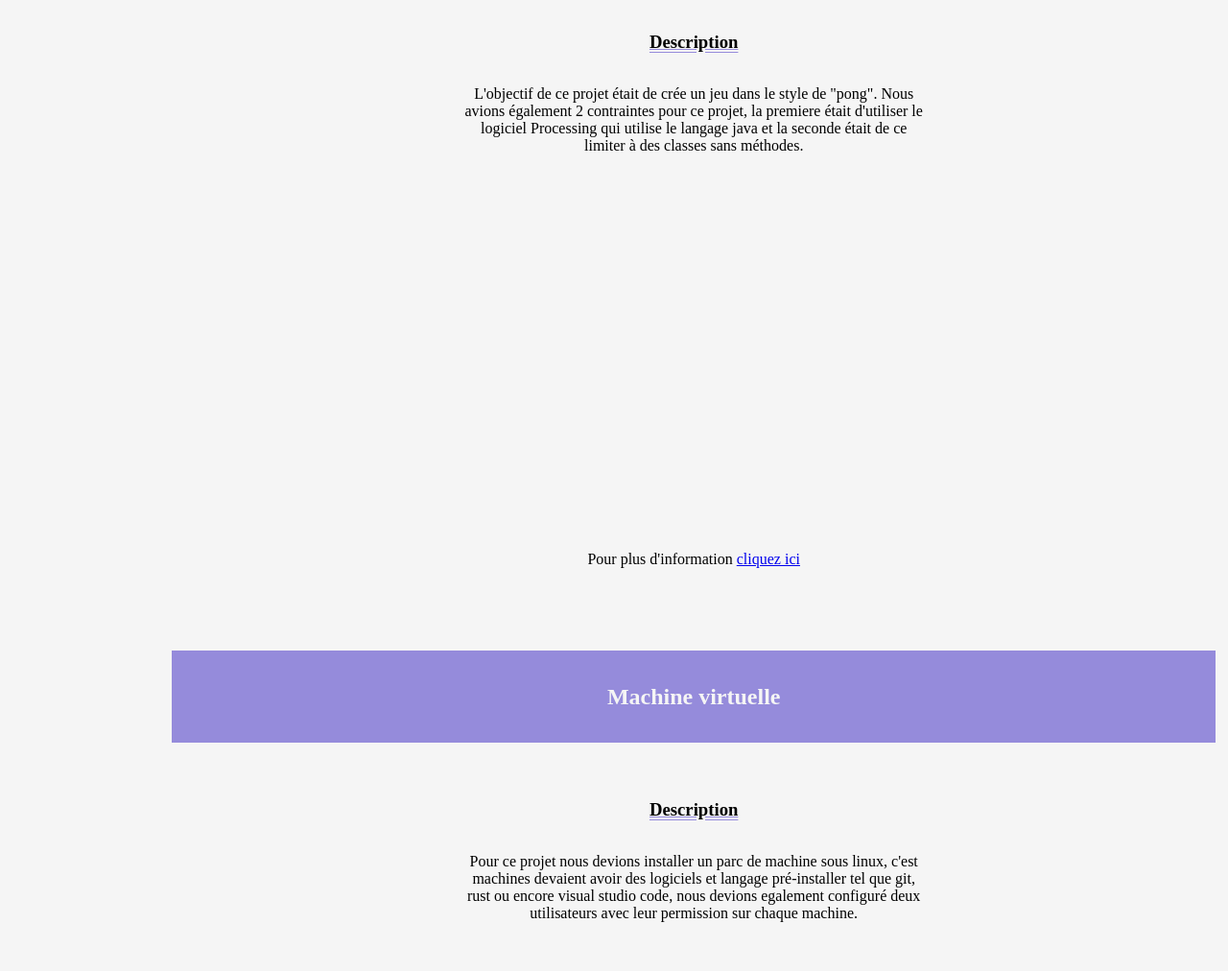
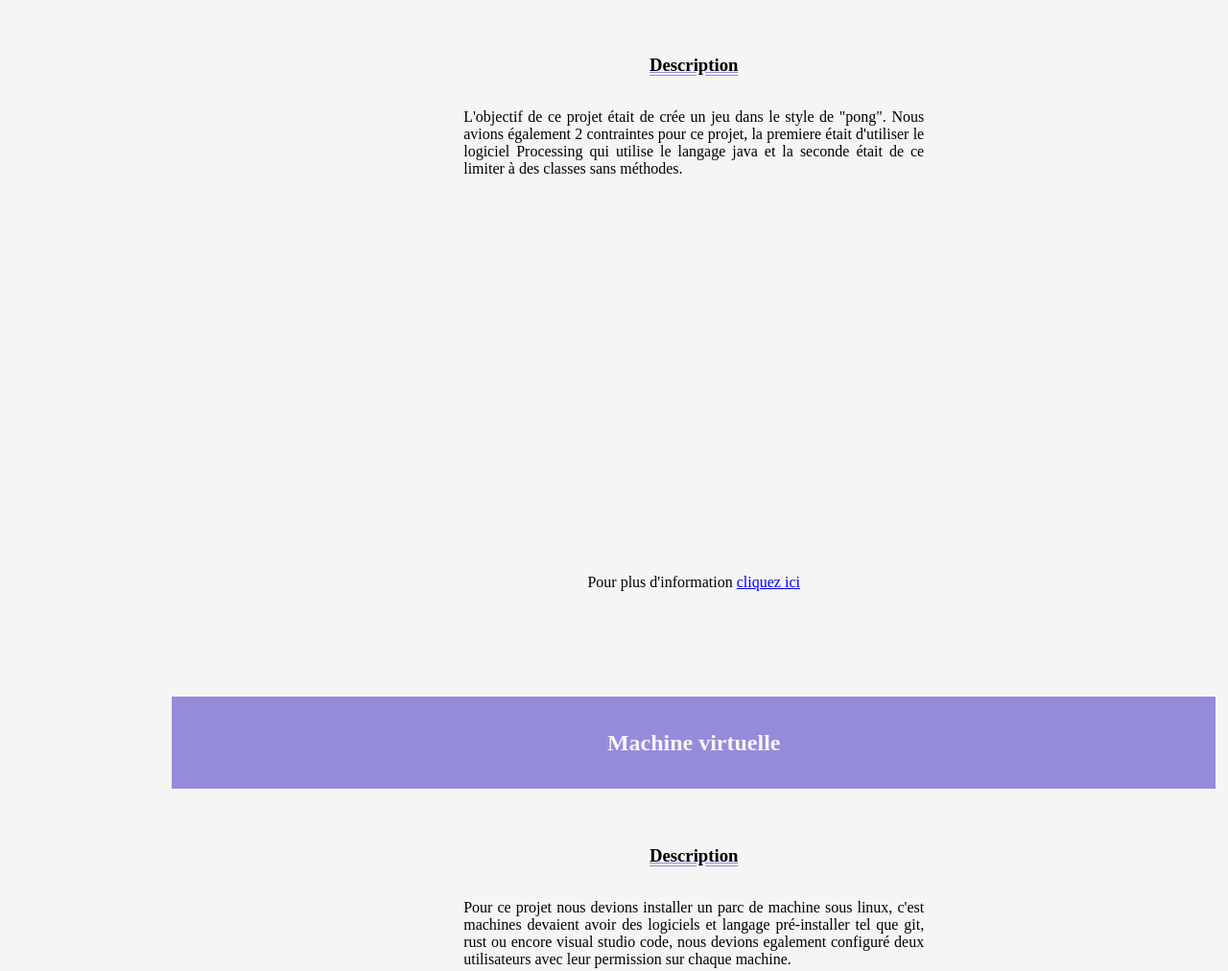
Before and after one commit to Clem47/Clem47.github.io, a plain HTML site: page index.html in a window 1280 px wide. Shown: the part 898-1910 px from the top of the page at 96% size. Drawn offline with Linux system fonts and the light colour scheme.

Commit message:
Modification CSS

```diff
--- a/CSS/style.css
+++ b/CSS/style.css
@@ -35,7 +35,7 @@ nav{
 
 }
 
-.retext{ height: 83vh;margin-top: 0px;}
+.retext{ height: 86vh;margin-top: 0px;}
 
 .description{
     display: flex;
@@ -49,7 +49,7 @@ nav{
 
 .description p{
     width: 60vh;
-    text-align: center;
+    text-align:justify;
 }
 
 .PDF{
```
